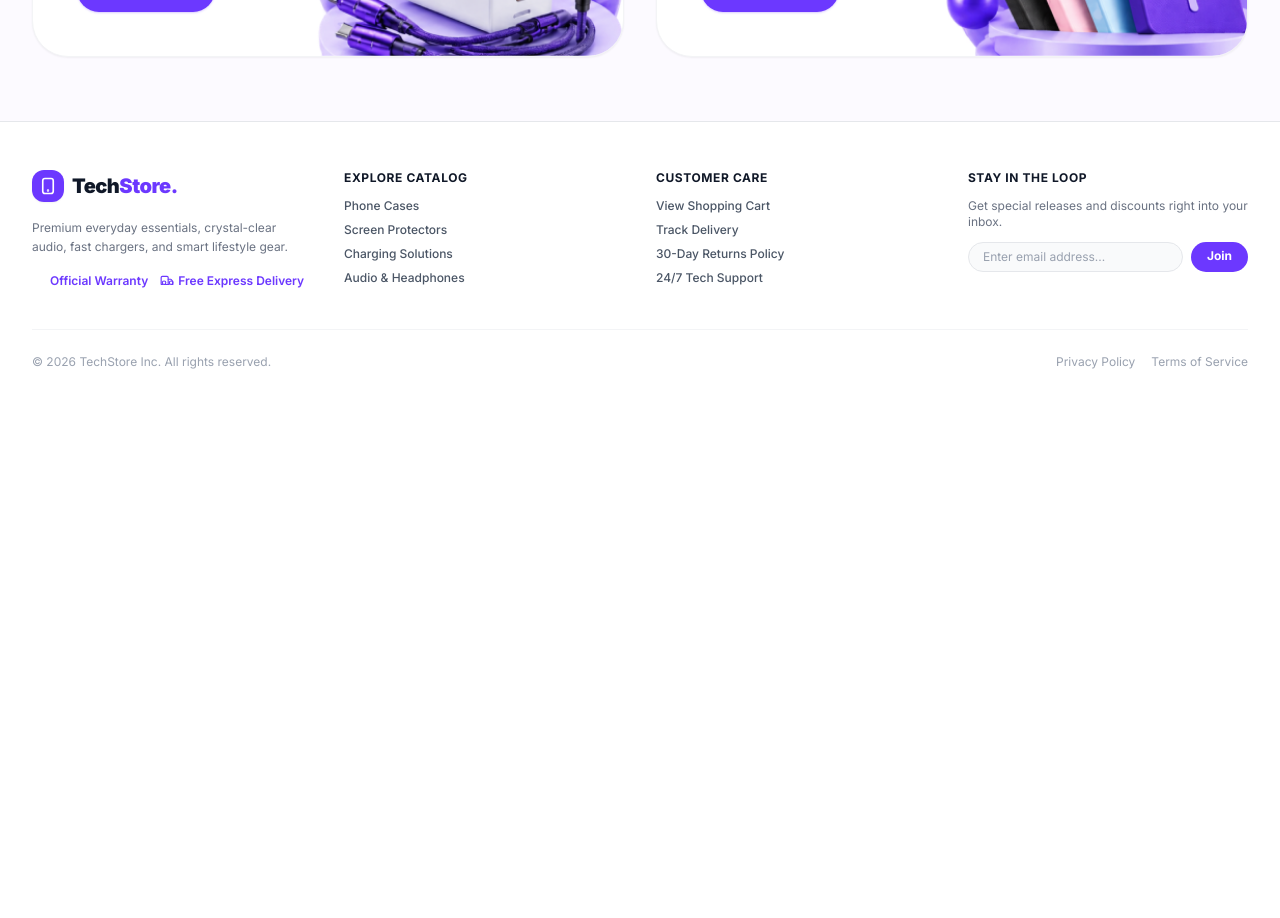
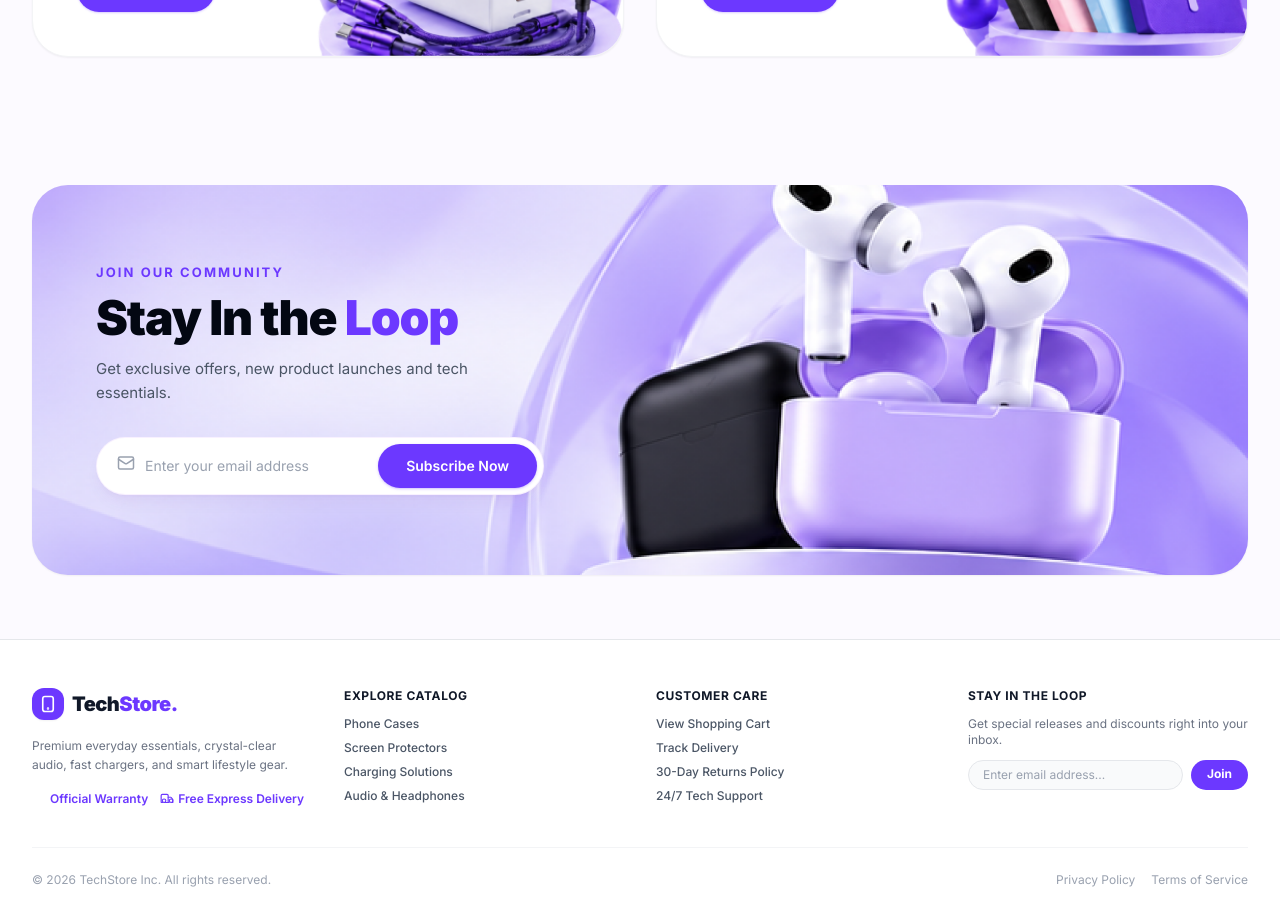
Before and after one commit to Aliraza324/techStore, a React (Vite) app: page / in a window 1280 px wide. Shown: the part 5920-6838 px from the top of the page. Before the commit the page ends 6338 px from the top, so only its background shows below. Built offline with nearby package versions, Linux system fonts and the light colour scheme; some icons are missing.

Commit message:
feat: add NewsletterBanner section with background cover, Lucide mail icon and live email subscription

```diff
--- a/src/icons/actionIcons.jsx
+++ b/src/icons/actionIcons.jsx
@@ -103,3 +103,10 @@ export const UserIcon = createAnimatedAction(
   </>,
   "hover:-translate-y-0.5 hover:scale-110"
 );
+
+export const MailIcon = createAnimatedAction(
+  <>
+    <rect width="20" height="16" x="2" y="4" rx="2" />
+    <path d="m22 7-8.97 5.7a1.94 1.94 0 0 1-2.06 0L2 7" />
+  </>
+);
--- a/src/pages/Home.jsx
+++ b/src/pages/Home.jsx
@@ -7,6 +7,7 @@ import { CustomerFavoritesSlider } from "./home/CustomerFavoritesSlider.jsx";
 import { ShopByDevice } from "./home/ShopByDevice.jsx";
 import { TestimonialsSection } from "./home/TestimonialsSection.jsx";
 import { TechGuidesSection } from "./home/TechGuidesSection.jsx";
+import { NewsletterBanner } from "./home/NewsletterBanner.jsx";
 
 export const Home = () => {
   return (
@@ -19,6 +20,7 @@ export const Home = () => {
       <ShopByDevice />
       <TestimonialsSection />
       <TechGuidesSection />
+      <NewsletterBanner />
     </div>
   );
 };
--- /dev/null
+++ b/src/pages/home/NewsletterBanner.jsx
@@ -0,0 +1,73 @@
+import React, { useState } from "react";
+import newsletterBg from "../../assets/78250926f34d728b729d9bf07109fa82a2921106.png";
+import { MailIcon } from "../../icons/index.jsx";
+import { toast } from "../../utils/toast.jsx";
+
+export const NewsletterBanner = () => {
+  const [email, setEmail] = useState("");
+
+  const handleSubscribe = (e) => {
+    e.preventDefault();
+    if (!email.trim()) return;
+    toast.success("Thank you for subscribing! Check your inbox for exclusive perks.");
+    setEmail("");
+  };
+
+  return (
+    <section className="py-10 sm:py-14 lg:py-16 bg-[#FCFAFF]">
+      <div className="max-w-7xl mx-auto px-4 sm:px-6 lg:px-8">
+        <div
+          style={{ backgroundImage: `url(${newsletterBg})` }}
+          className="relative bg-[#efe7ff] bg-cover bg-right md:bg-center bg-no-repeat rounded-[28px] sm:rounded-[36px] overflow-hidden min-h-[300px] sm:min-h-[360px] lg:min-h-[390px] flex items-center p-6 sm:p-12 lg:p-16 shadow-xs"
+        >
+          {/* Subtle overlay for smaller screens for crystal-clear readability */}
+          <div className="absolute inset-0 bg-gradient-to-r from-white/95 via-white/80 to-transparent md:from-transparent md:via-transparent md:to-transparent pointer-events-none" />
+
+          {/* Left Content Area */}
+          <div className="relative z-10 max-w-lg lg:max-w-xl flex flex-col items-start">
+            {/* Eyebrow */}
+            <span className="text-xs sm:text-[13px] font-bold text-[#6c38ff] tracking-[0.16em] uppercase mb-2 sm:mb-2.5 block">
+              JOIN OUR COMMUNITY
+            </span>
+
+            {/* Heading */}
+            <h2 className="text-3xl sm:text-4xl lg:text-[48px] font-black text-gray-950 tracking-tight leading-[1.1] mb-2 sm:mb-3">
+              Stay In the <span className="text-[#6c38ff]">Loop</span>
+            </h2>
+
+            {/* Description */}
+            <p className="text-xs sm:text-sm lg:text-[15px] text-gray-600 font-normal max-w-sm sm:max-w-md mb-6 sm:mb-8 leading-relaxed">
+              Get exclusive offers, new product launches and tech essentials.
+            </p>
+
+            {/* Email Subscription Form */}
+            <form
+              onSubmit={handleSubscribe}
+              className="relative flex items-center bg-white rounded-full shadow-lg shadow-purple-900/5 p-1.5 max-w-md w-full border border-purple-100/60"
+            >
+              <span className="pl-3 sm:pl-3.5 text-gray-400 shrink-0">
+                <MailIcon size={18} className="text-gray-400" />
+              </span>
+              <input
+                type="email"
+                value={email}
+                onChange={(e) => setEmail(e.target.value)}
+                placeholder="Enter your email address"
+                required
+                className="w-full bg-transparent pl-2.5 pr-2 py-2 text-xs sm:text-sm text-gray-800 placeholder-gray-400 focus:outline-none"
+              />
+              <button
+                type="submit"
+                className="shrink-0 px-5 sm:px-7 py-2.5 sm:py-3 rounded-full bg-[#6c38ff] hover:bg-[#5825eb] text-white text-xs sm:text-sm font-semibold transition-all active:scale-95 shadow-sm shadow-[#6c38ff]/25 cursor-pointer"
+              >
+                Subscribe Now
+              </button>
+            </form>
+          </div>
+        </div>
+      </div>
+    </section>
+  );
+};
+
+export default NewsletterBanner;
```
Also changed, not shown: src/assets/78250926f34d728b729d9bf07109fa82a2921106.png (added).
